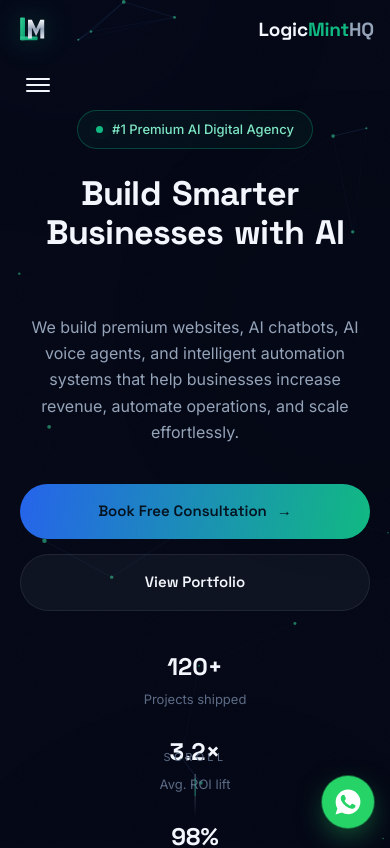
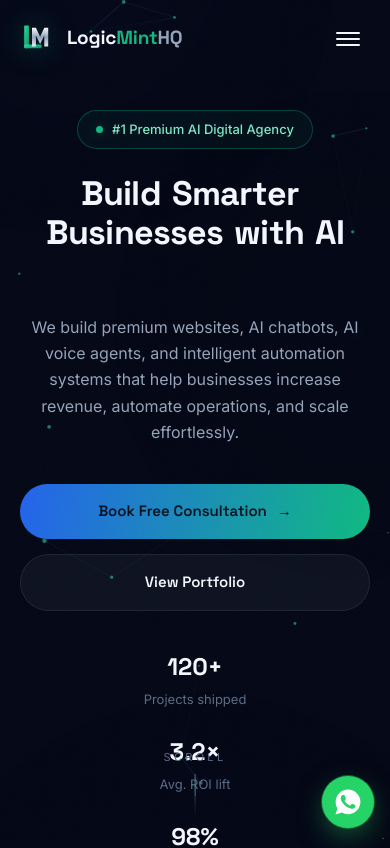
Before and after one commit to santosh-workspace/logicmintHQ, a Next.js app: page / in a window 390 px wide. Shown: the top 848 px of the page. Built offline with nearby package versions, Linux system fonts and the light colour scheme.

Commit message:
Revert "newly update all the code for website"
This reverts commit a3c36d290d439e67dde1a1da39f725780d20f75a.

```diff
--- a/src/app/globals.css
+++ b/src/app/globals.css
@@ -69,16 +69,16 @@ nav.scrolled{background:rgba(5,8,22,.72);backdrop-filter:blur(18px);-webkit-back
 .burger.open span:nth-child(1){top:22px;transform:rotate(45deg)}
 .burger.open span:nth-child(2){opacity:0}
 .burger.open span:nth-child(3){top:22px;transform:rotate(-45deg)}
-#mobileMenu{position:absolute;top:100%;left:0;right:0;z-index:1100;background:rgba(4,6,16,.96);backdrop-filter:blur(20px);display:flex;flex-direction:column;opacity:0;visibility:hidden;max-height:0;overflow:hidden;transition:opacity .35s var(--ease),visibility .35s var(--ease),max-height .35s var(--ease)}
-#mobileMenu.open{opacity:1;visibility:visible;max-height:460px}
+#mobileMenu{position:fixed;inset:0;z-index:1100;background:rgba(4,6,16,.96);backdrop-filter:blur(20px);display:flex;flex-direction:column;opacity:0;visibility:hidden;transition:.45s var(--ease)}
+#mobileMenu.open{opacity:1;visibility:visible}
 .mm-top{flex-shrink:0;display:flex;align-items:center;height:76px;padding:0 clamp(20px,4vw,56px);opacity:0;transform:translateY(-10px);transition:.5s var(--ease) .1s}
 #mobileMenu.open .mm-top{opacity:1;transform:none}
-.mm-links{flex:1;min-height:0;overflow-y:auto;display:flex;flex-direction:column;align-items:flex-start;justify-content:flex-start;gap:10px;padding:18px clamp(20px,4vw,56px) 24px}
-.mm-links a{font-family:var(--font-d);font-size:clamp(18px,4vw,24px);font-weight:600;padding:10px 0;color:var(--txt);opacity:0;transform:translateY(18px);transition:.5s var(--ease)}
+.mm-links{flex:1;min-height:0;overflow-y:auto;display:flex;flex-direction:column;align-items:center;justify-content:center;gap:6px;padding:10px 20px 50px}
+.mm-links a{font-family:var(--font-d);font-size:clamp(22px,6vw,34px);font-weight:600;padding:8px;color:var(--txt);opacity:0;transform:translateY(18px);transition:.5s var(--ease)}
 #mobileMenu.open .mm-links a{opacity:1;transform:none}
 .mm-cta{margin-top:16px;opacity:0;transform:translateY(18px);transition:.5s var(--ease)}
 #mobileMenu.open .mm-cta{opacity:1;transform:none}
-@media(max-width:1023px){.nav-shell{position:fixed;top:0;left:0;right:0;z-index:1000;background:rgba(5,8,22,.84);backdrop-filter:blur(20px)}nav{padding:12px clamp(16px,4vw,24px);height:auto;align-items:flex-start;gap:14px;flex-wrap:wrap}.brand{width:100%;justify-content:space-between}.nav-links{display:none}.burger{display:block}}
+@media(max-width:1023px){.nav-links{display:none}.burger{display:block}}
 
 /* logo */
 .brand{display:flex;align-items:center;gap:11px}
--- a/src/components/Navbar.tsx
+++ b/src/components/Navbar.tsx
@@ -34,7 +34,7 @@ export default function Navbar() {
   }, []);
 
   return (
-    <div className="nav-shell">
+    <>
       <nav id="nav" className={scrolled ? "scrolled" : ""} aria-label="Main navigation">
         <a className="brand" href="#hero" aria-label="LogicMintHQ home">
           <LogoMark />
@@ -85,6 +85,6 @@ export default function Navbar() {
           </a>
         </div>
       </div>
-    </div>
+    </>
   );
 }
```
